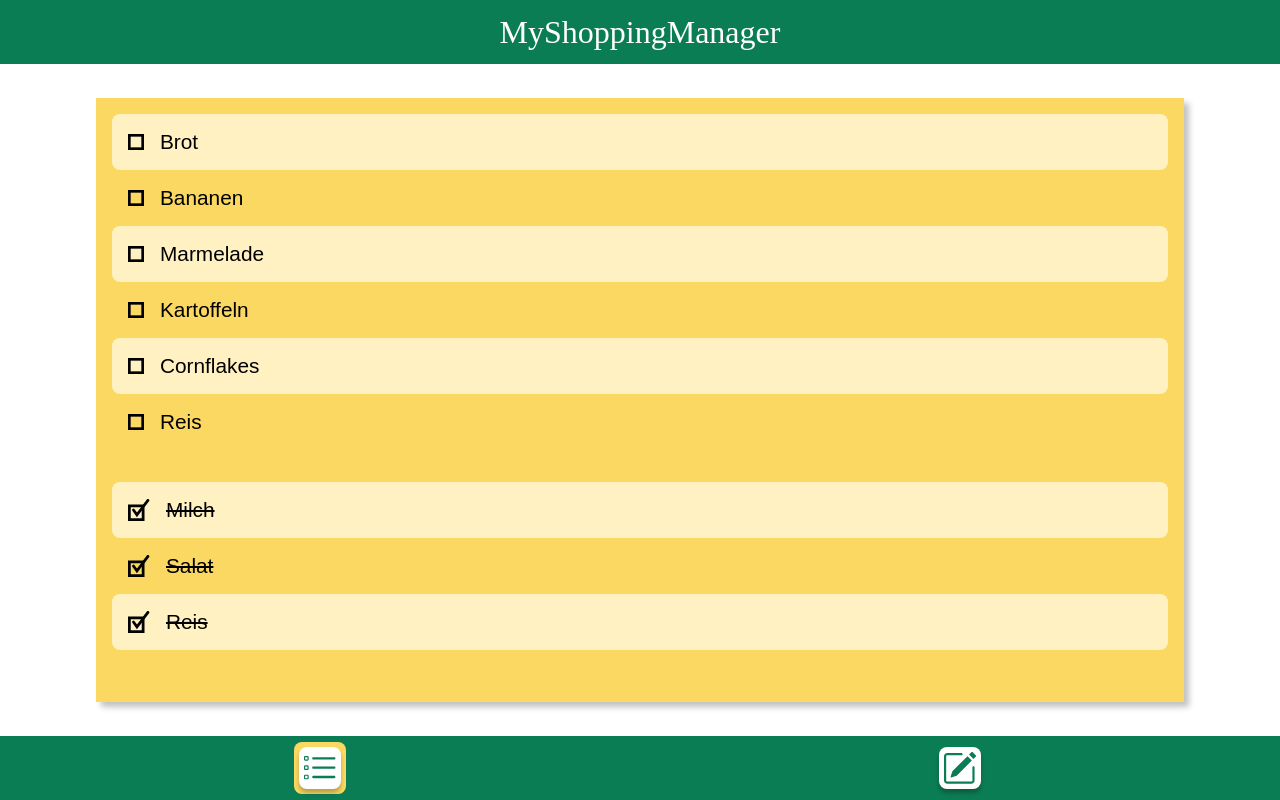
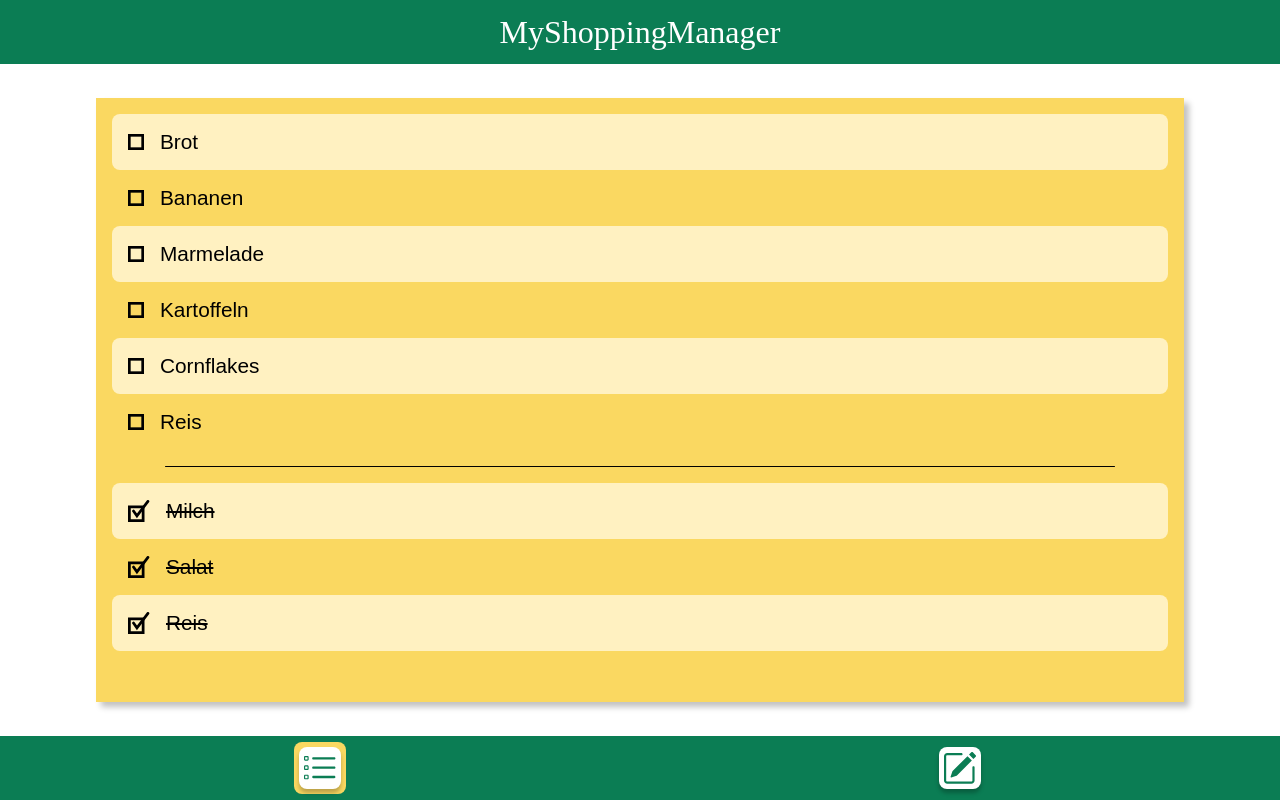
Before and after one commit to AHen-C0de/capstone-project, a Next.js app: page / in a window 1280 px wide. Built offline with nearby package versions, Linux system fonts and the light colour scheme; a web font is replaced by a local one.

Commit message:
style input fields and drop down buttons

```diff
--- a/components/ShoppingList/ShoppingList.js
+++ b/components/ShoppingList/ShoppingList.js
@@ -20,6 +20,7 @@ export default function ShoppingList({ listItems, onToggleItemChecked }) {
               />
             ))}
         </StyledList>
+        <Line />
         <StyledList>
           {listItems
             .filter((item) => item.checked)
@@ -46,7 +47,16 @@ const ScrollContainer = styled.div`
 const StyledList = styled.ul`
   list-style: none;
 
-  &:first-child {
-    margin-bottom: 2rem;
-  }
+  /* &:first-child {
+    margin-bottom: 3rem;
+  } */
 `;
+
+const Line = styled.div`
+  width: 90%;
+  height: 0.1rem;
+  border-radius: 1rem;
+  background-color: black;
+  align-self: center;
+  margin: 1rem auto;
+`;
--- a/components/ShoppingListEditor/List.js
+++ b/components/ShoppingListEditor/List.js
@@ -19,6 +19,8 @@ const StyledList = styled.ul`
   height: fit-content;
   overflow-y: auto;
   list-style: none;
+  border: solid 2px var(--list-secondary);
+  border-radius: 0.5rem;
 `;
 
 const ListItem = styled.li`
```
Also changed, not shown: components/ShoppingListEditor/DropDown.js (+13 -3 lines).
